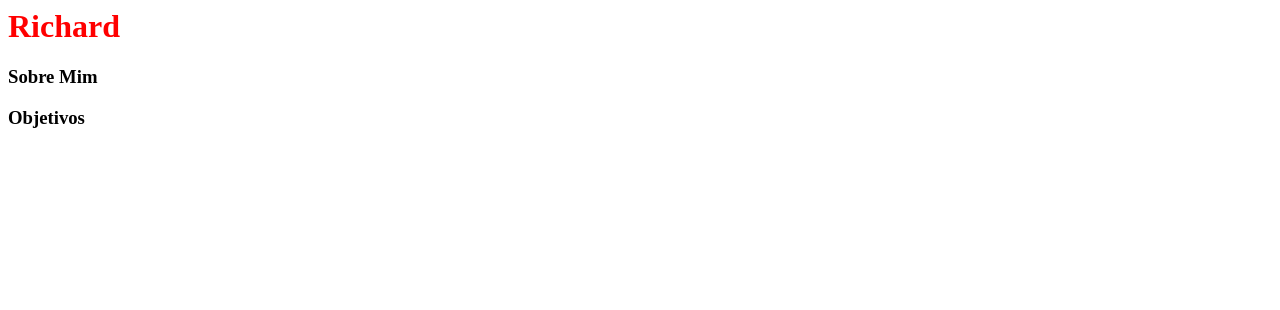
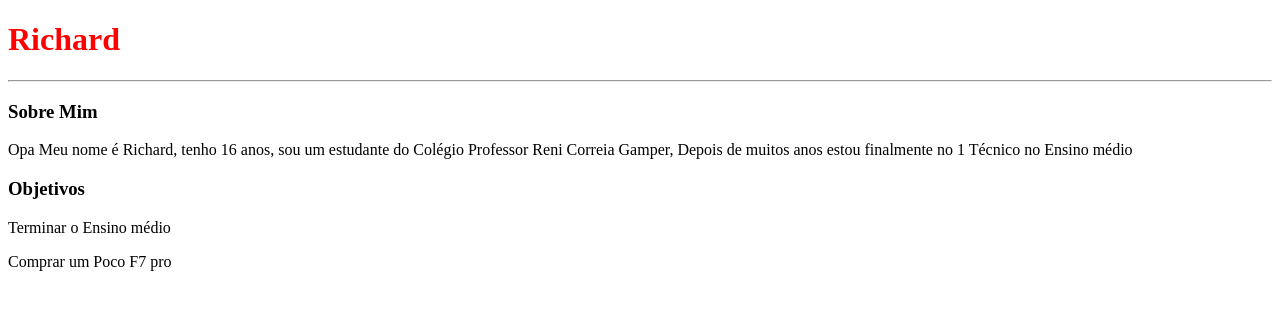
Before and after one commit to richardkayovidaldarosa/meu-site, a plain HTML site: page index.html in a window 1280 px wide. Drawn offline with Linux system fonts and the light colour scheme.

Commit message:
salvando projeto

```diff
--- a/index.html
+++ b/index.html
@@ -1,13 +1,25 @@
+<!DOCTYPE html>
+<html lang="pt-BR">
+<head>
+    <meta charset="UTF-8">
+    <meta name="viewport" content="width=device-width, initial-scale=1.0">
+    <title>Document</title>
+</head>
+<body>
 
-<header>
+    <header>
     <h1> <font color="red"> Richard </font> </h1>
 </header>
+
+ <hr >
+
+
 
 
 
 
 <h3>Sobre Mim</h3>
-<p>  </p>
+<p>Opa Meu nome é Richard, tenho 16 anos, sou um estudante do Colégio Professor Reni Correia Gamper, Depois de muitos anos estou finalmente no 1 Técnico no Ensino médio  </p>
 
 
 
@@ -15,4 +27,5 @@
 
 
 <h3>Objetivos</h3>
-<p> </p>
+<p>Terminar o Ensino médio</p>
+<p>Comprar um Poco F7 pro</p>
```
